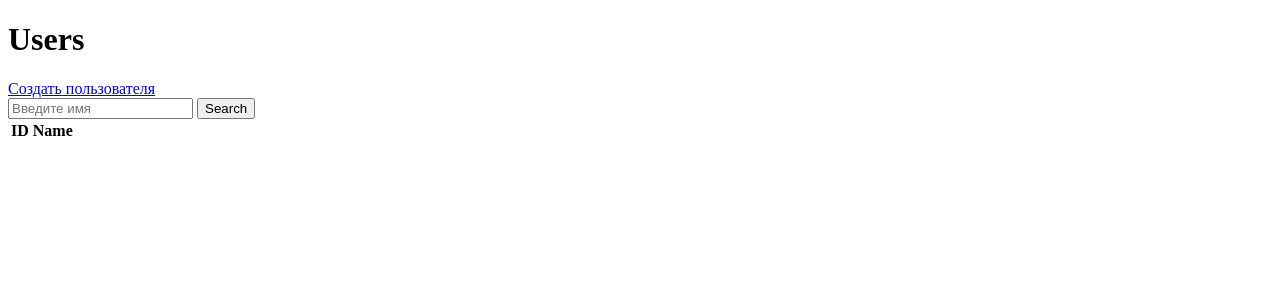
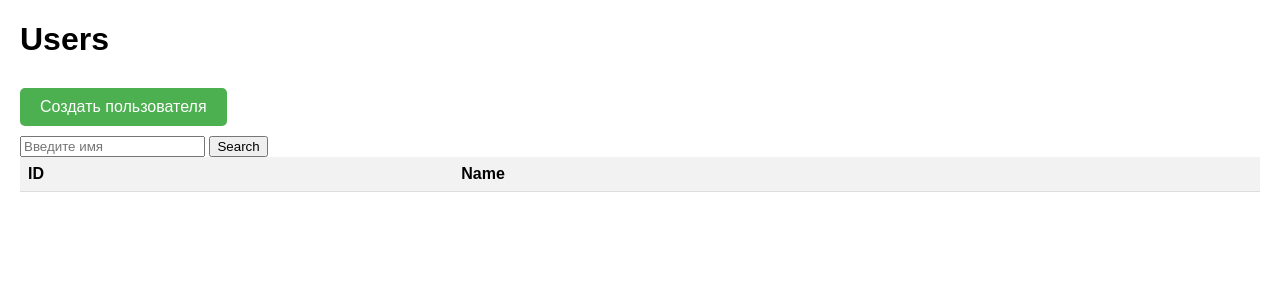
Before and after one commit to GeeksterVALO/learning_django, a Flask app: template hexlet-flask-example/templates/users/index.html in a window 1280 px wide. Shown: the top 300 px of the page. Run offline with Flask 3, Linux system fonts and the light colour scheme; the template is opened without the code that fills it, so the values that code supplies are empty.

Commit message:
add styles for users list and add user

```diff
--- a/hexlet-flask-example/main.py
+++ b/hexlet-flask-example/main.py
@@ -1,9 +1,20 @@
-from flask import Flask, render_template, request, redirect, url_for
+from flask import Flask, render_template, request, redirect, url_for, flash, get_flashed_messages
 import json
 
 app = Flask(__name__)
 app.secret_key = 'some_secret_key'
 users_file = 'users_list.json'  # Обновленный путь к файлу в корневом каталоге проекта
+
+@app.post('/foo')
+def foo_post():
+    flash('This is a message', 'success')
+    return redirect('/bar')
+
+@app.get('/bar')
+def bar_index():
+    messages = get_flashed_messages(with_categories=True)
+    print(messages)  # => [('success', 'This is a message')]
+    return render_template('bar.html', messages=messages)
 
 # Загрузка пользователей из файла
 def load_users():
@@ -58,6 +69,7 @@ def users_post():
     user['id'] = user_id
     users.append(user)
     save_users(users)
+    flash('Пользователь успешно создан', 'success')
     return redirect(url_for('get_users'), code=302)
 
 @app.route('/users/new', endpoint='users_new')
--- /dev/null
+++ b/hexlet-flask-example/templates/bar.html
@@ -0,0 +1,10 @@
+<!-- templates/bar.html -->
+{% with messages = get_flashed_messages(with_categories=True) %}
+  {% if messages %}
+    <div class="flashes">
+    {% for category, message in messages %}
+      <p class="{{ category }}">{{ message }}</p>
+    {% endfor %}
+    </div>
+  {% endif %}
+{% endwith %}
--- a/hexlet-flask-example/templates/users/index.html
+++ b/hexlet-flask-example/templates/users/index.html
@@ -4,11 +4,64 @@
     <meta charset="UTF-8">
     <meta name="viewport" content="width=device-width, initial-scale=1.0">
     <title>Users</title>
+    <style>
+        body {
+            font-family: Arial, sans-serif;
+            margin: 20px;
+        }
+        .flashes .success {
+            color: green;
+            font-size: 1.2em;
+        }
+        .flashes {
+            margin-bottom: 20px;
+        }
+        .header {
+            margin-bottom: 20px;
+        }
+        table {
+            width: 100%;
+            border-collapse: collapse;
+        }
+        th, td {
+            padding: 8px;
+            text-align: left;
+            border-bottom: 1px solid #ddd;
+        }
+        th {
+            background-color: #f2f2f2;
+        }
+        a {
+            color: #3498db;
+            text-decoration: none;
+        }
+        a:hover {
+            text-decoration: underline;
+        }
+        .button {
+            background-color: #4CAF50;
+            color: white;
+            padding: 10px 20px;
+            text-align: center;
+            text-decoration: none;
+            display: inline-block;
+            font-size: 16px;
+            margin: 10px 0;
+            cursor: pointer;
+            border-radius: 5px;
+        }
+        .button:hover {
+            background-color: #45a049;
+        }
+    </style>
 </head>
 <body>
-<h1>Users</h1>
+<h1 class="header">Users</h1>
 
-<a href="{{ url_for('users_new') }}">Создать пользователя</a>
+<!-- Включение шаблона для отображения флеш-сообщений -->
+{% include 'bar.html' %}
+
+<a class="button" href="{{ url_for('users_new') }}">Создать пользователя</a>
 
 <form action="{{ url_for('get_users') }}" method="get">
   <input type="search" name="query" value="{{ search }}" placeholder="Введите имя" />
```
Also changed, not shown: hexlet-flask-example/templates/users/new.html (+52 -2 lines), hexlet-flask-example/templates/users/show.html (+33 -3 lines), hexlet-flask-example/users_list.json (+20 -0 lines).
